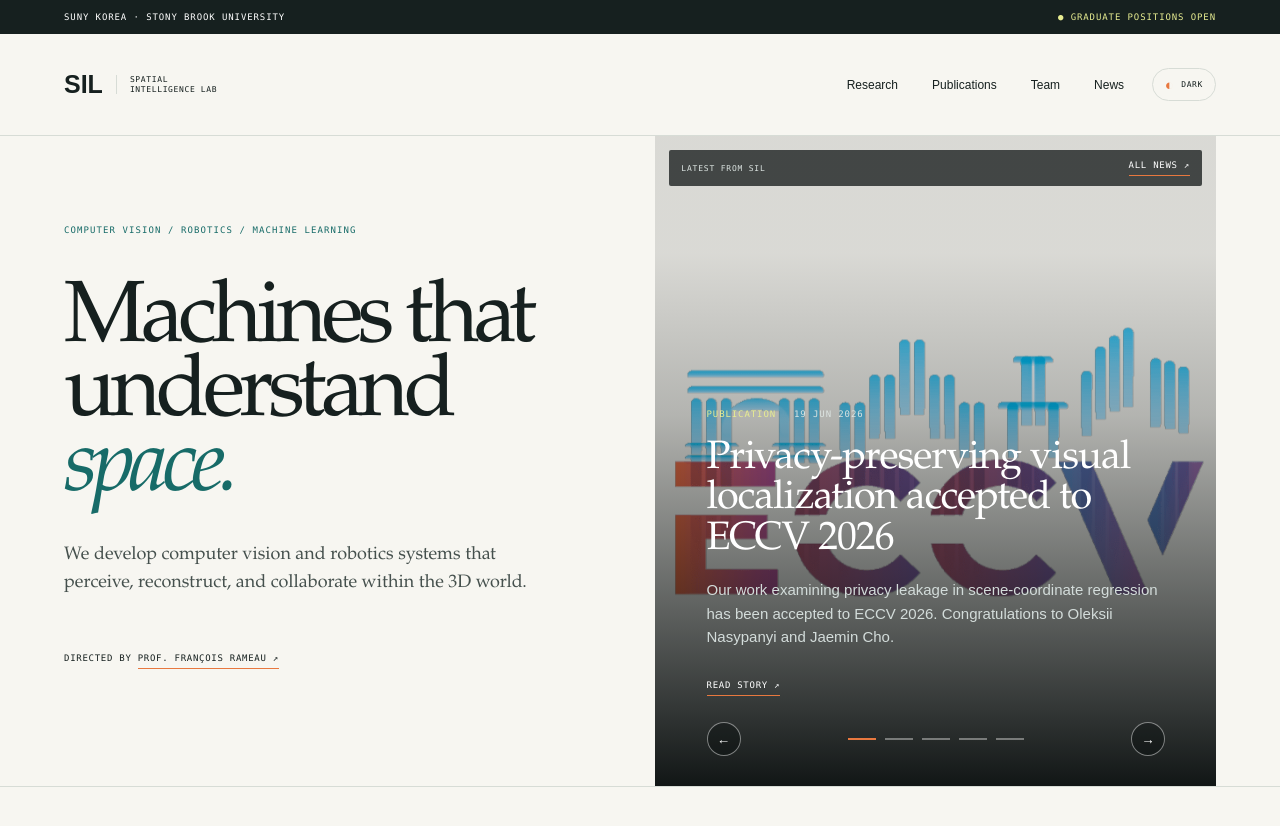
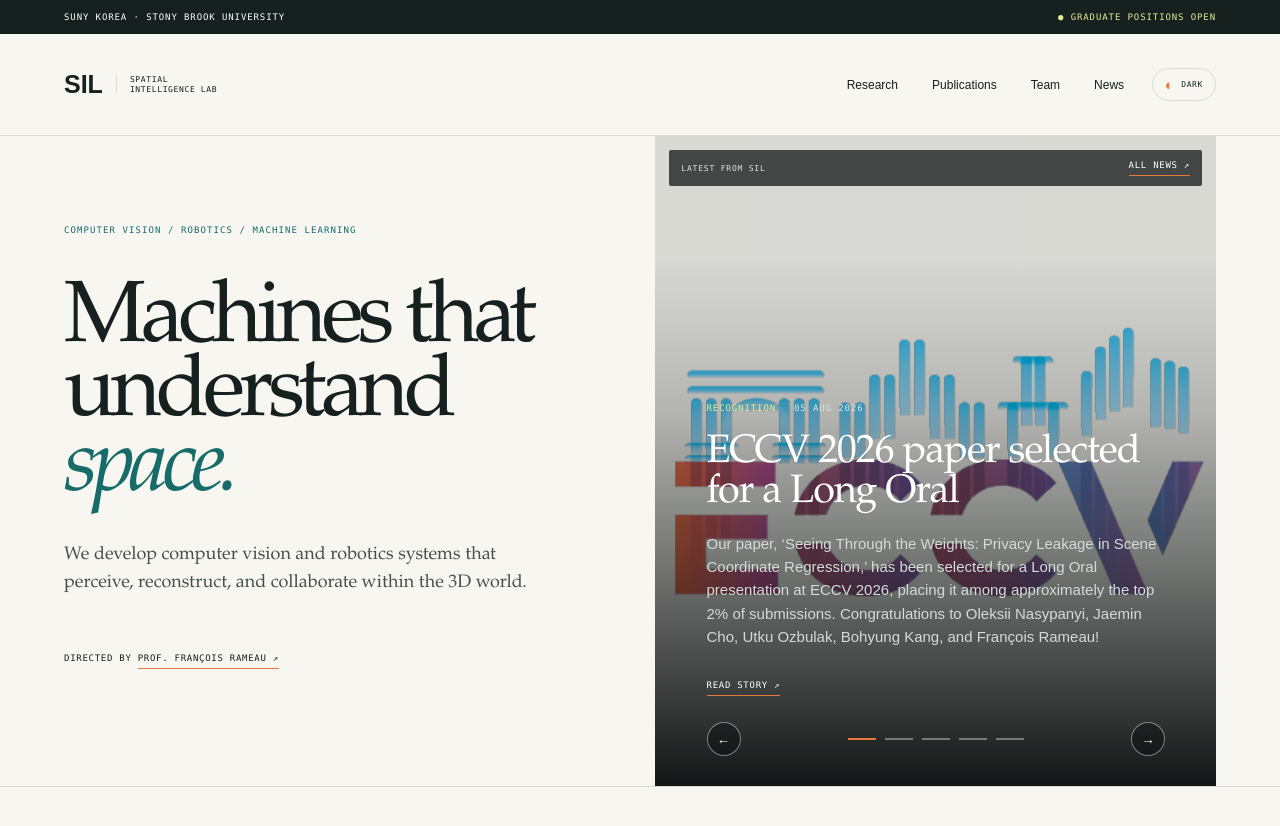
Before and after one commit to SILab-SUNYK/SILab-SUNYK.github.io, a Jekyll site: the page built from index.html, in a window 1280 px wide and 900 px high. Shown: the top 826 px of the window. Built offline with Jekyll 4.4.1, drawn with Linux system fonts in a browser that asks for light colours.

Commit message:
Add ECCV Long Oral news

```diff
--- a/_data/news.yml
+++ b/_data/news.yml
@@ -1,3 +1,11 @@
+- date: "2026-08-05"
+  display_date: "05 AUG 2026"
+  category: Recognition
+  title: "ECCV 2026 paper selected for a Long Oral"
+  details: "Our paper, ‘Seeing Through the Weights: Privacy Leakage in Scene Coordinate Regression,’ has been selected for a Long Oral presentation at ECCV 2026, placing it among approximately the top 2% of submissions. Congratulations to Oleksii Nasypanyi, Jaemin Cho, Utku Ozbulak, Bohyung Kang, and François Rameau!"
+  image: /assets/images/news/eccv-2026.png
+  image_alt: "ECCV 2026 Long Oral recognition"
+  link: https://scholar.google.com/citations?view_op=view_citation&hl=fr&user=Hfx_pykAAAAJ&citation_for_view=Hfx_pykAAAAJ:pyW8ca7W8N0C
 - date: "2026-06-19"
   display_date: "19 JUN 2026"
   category: Publication
```
